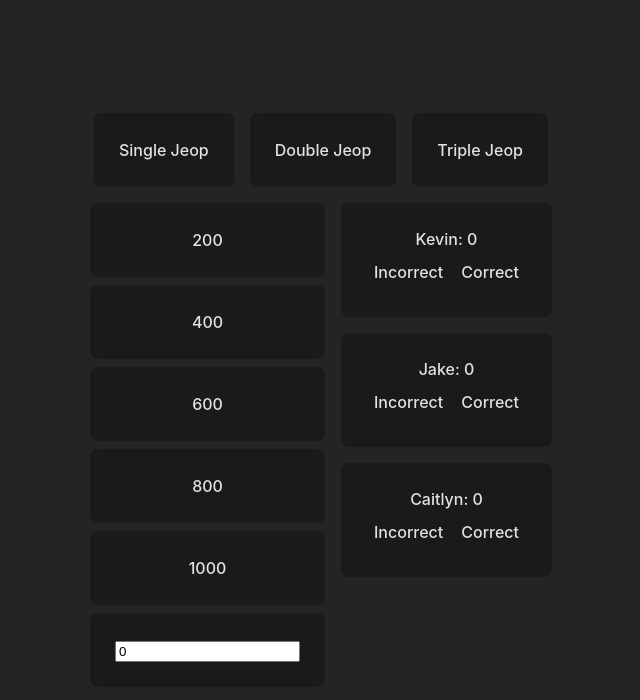
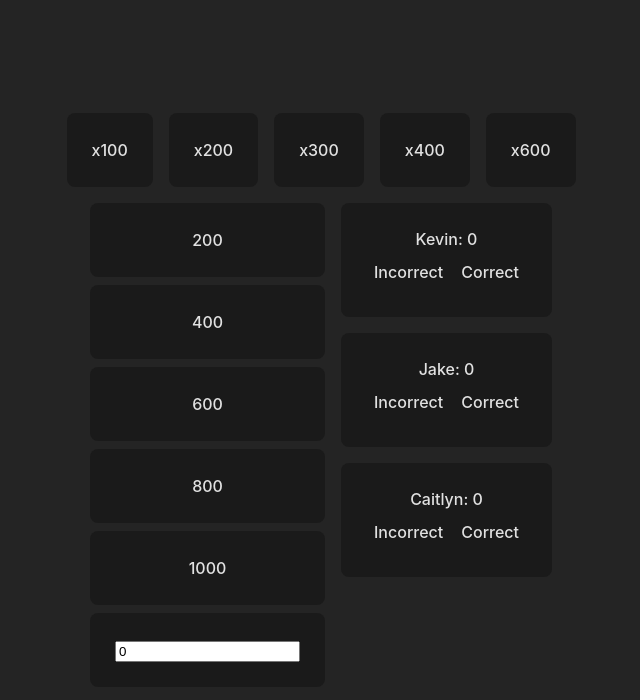
Before and after one commit to kevinroost/JeopScoreKeeper, a React (Vite) app: page / in a window 1280 px wide. Shown: the top 700 px of the page, without its empty margins (319-959 px from the left). Built offline with nearby package versions, Linux system fonts and the light colour scheme.

Commit message:
fix factor cards

```diff
--- a/src/App.jsx
+++ b/src/App.jsx
@@ -20,14 +20,20 @@ function App() {
   return (
     <div className='col'>
       <div className='row'>
+        <div className='button-behavior card' onClick={() => setFactor(100)}>
+          <p>x100</p>
+        </div>
         <div className='button-behavior card' onClick={() => setFactor(200)}>
-          <p>Single Jeop</p>
+          <p>x200</p>
+        </div>
+        <div className='button-behavior card' onClick={() => setFactor(300)}>
+          <p>x300</p>
         </div>
         <div className='button-behavior card' onClick={() => setFactor(400)}>
-          <p>Double Jeop</p>
+          <p>x400</p>
         </div>
         <div className='button-behavior card' onClick={() => setFactor(600)}>
-          <p>Triple Jeop</p>
+          <p>x600</p>
         </div>
       </div>
       <div className='row'>
```
